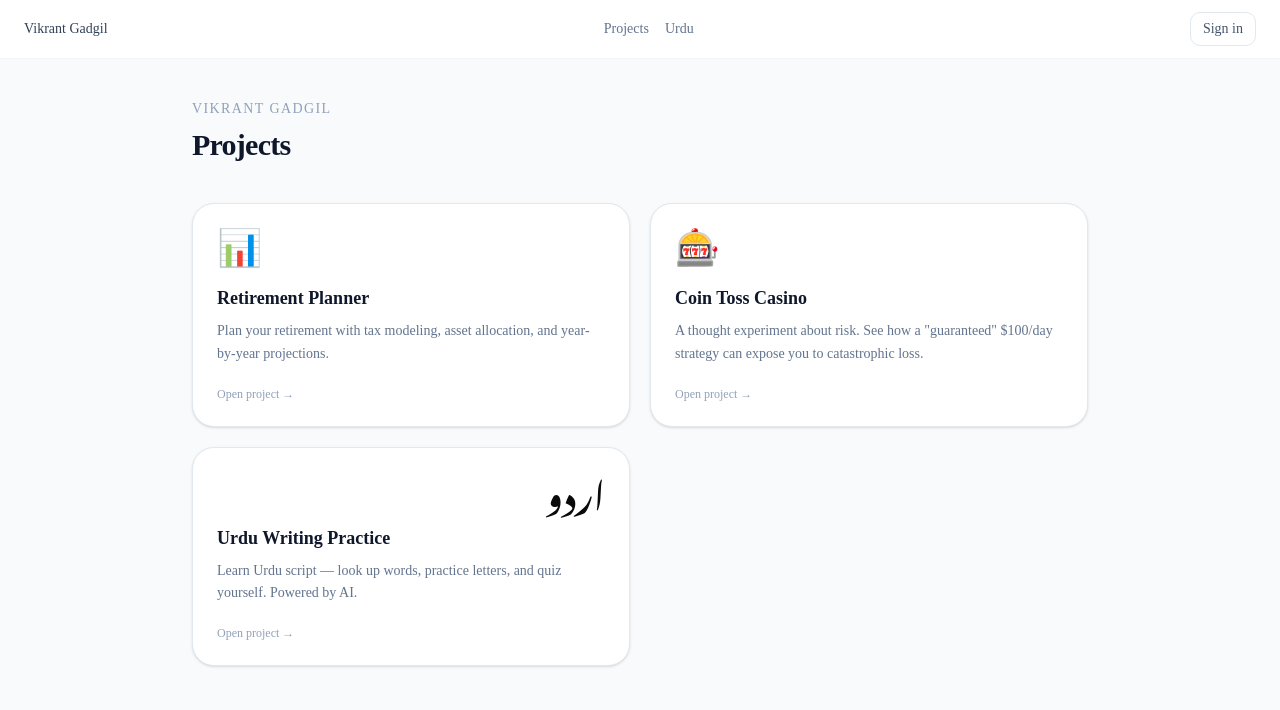
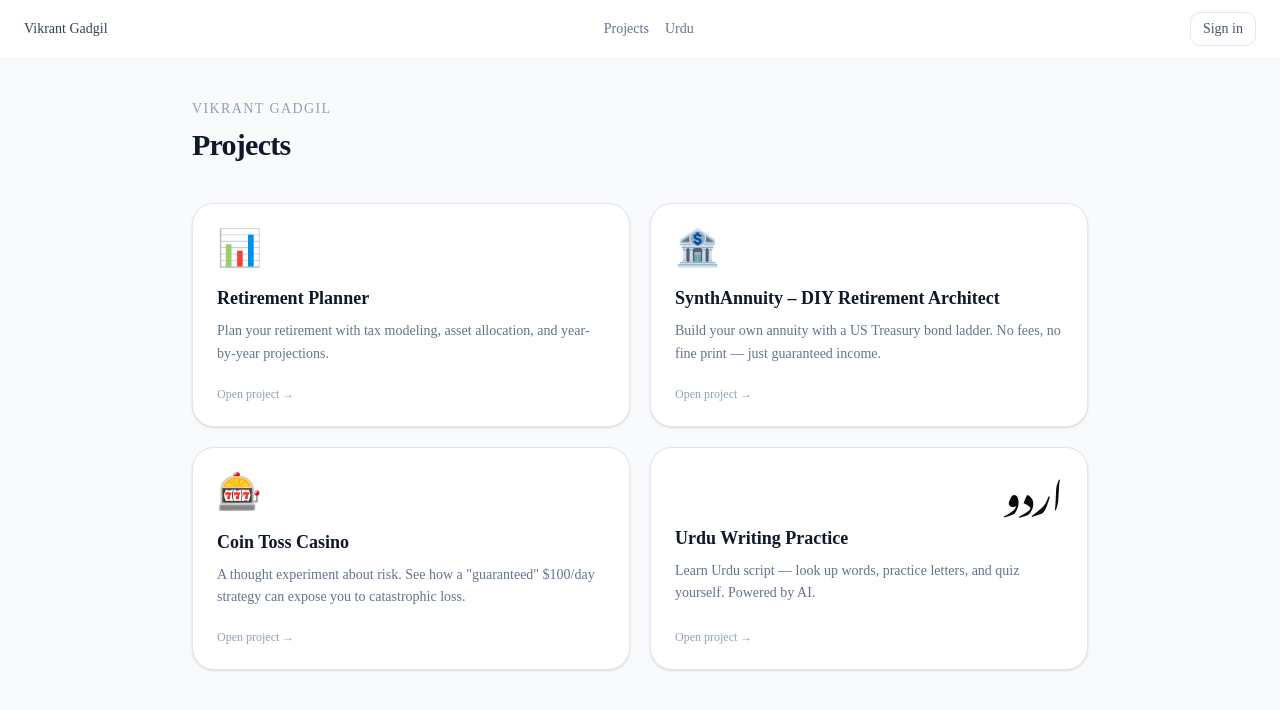
Before and after one commit to vikrantgadgil/gadgil-next, a Next.js app: page /projects in a window 1280 px wide. Shown: the top 710 px of the page. Built offline with nearby package versions, Linux system fonts and the light colour scheme; no server answers; a web font is replaced by a local one.

Commit message:
fix: add SynthAnnuity card to /projects listing

```diff
--- a/app/projects/page.tsx
+++ b/app/projects/page.tsx
@@ -15,6 +15,14 @@ const PROJECTS = [
     title: "Retirement Planner",
     description:
       "Plan your retirement with tax modeling, asset allocation, and year-by-year projections.",
+  },
+  {
+    href: "/projects/synth-annuity",
+    emoji: "🏦",
+    emojiClass: "",
+    title: "SynthAnnuity – DIY Retirement Architect",
+    description:
+      "Build your own annuity with a US Treasury bond ladder. No fees, no fine print — just guaranteed income.",
   },
   {
     href: "/projects/coin-toss-casino",
```
